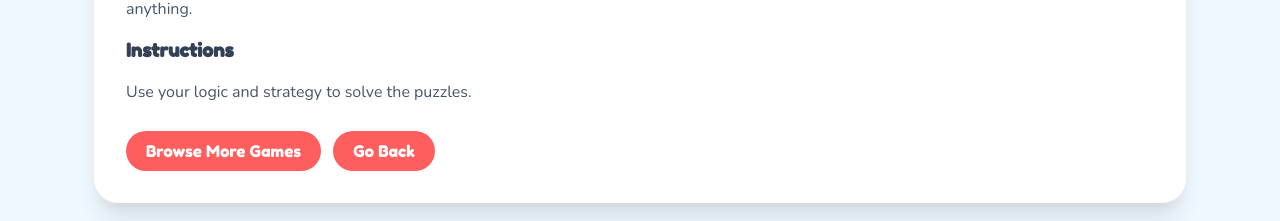
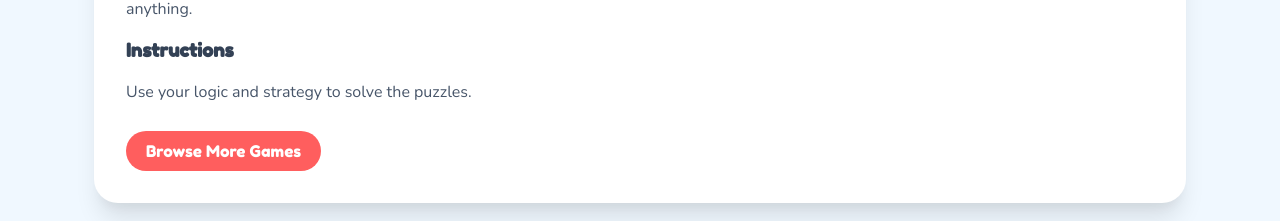
Before and after one commit to kaleshavali123/quakeplay-games, a React (Create React App) app in the folder frontend/: page /game/maze in a window 1280 px wide. Shown: the part 1076-1297 px from the top of the page. Built offline with nearby package versions, Linux system fonts and the light colour scheme.

Commit message:
back button removed

```diff
--- a/frontend/src/pages/GamePage.js
+++ b/frontend/src/pages/GamePage.js
@@ -188,9 +188,6 @@ export default function GamePage() {
             <Link to="/search" className="btn-primary">
               Browse More Games
             </Link>
-            <button className="btn-back" onClick={() => nav(-1)}>
-              Go Back
-            </button>
           </div>
         </div>
       </section>
```
